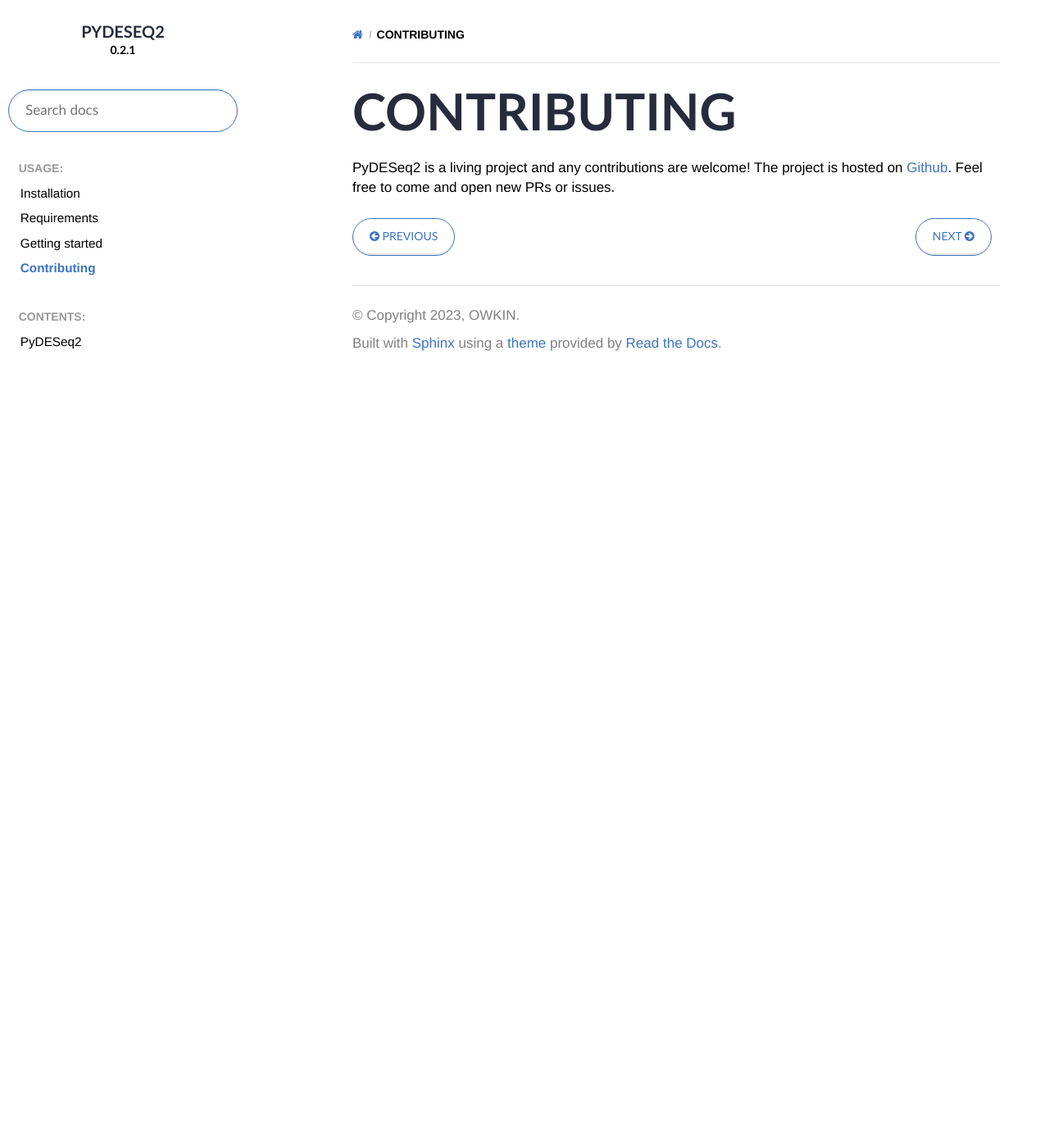
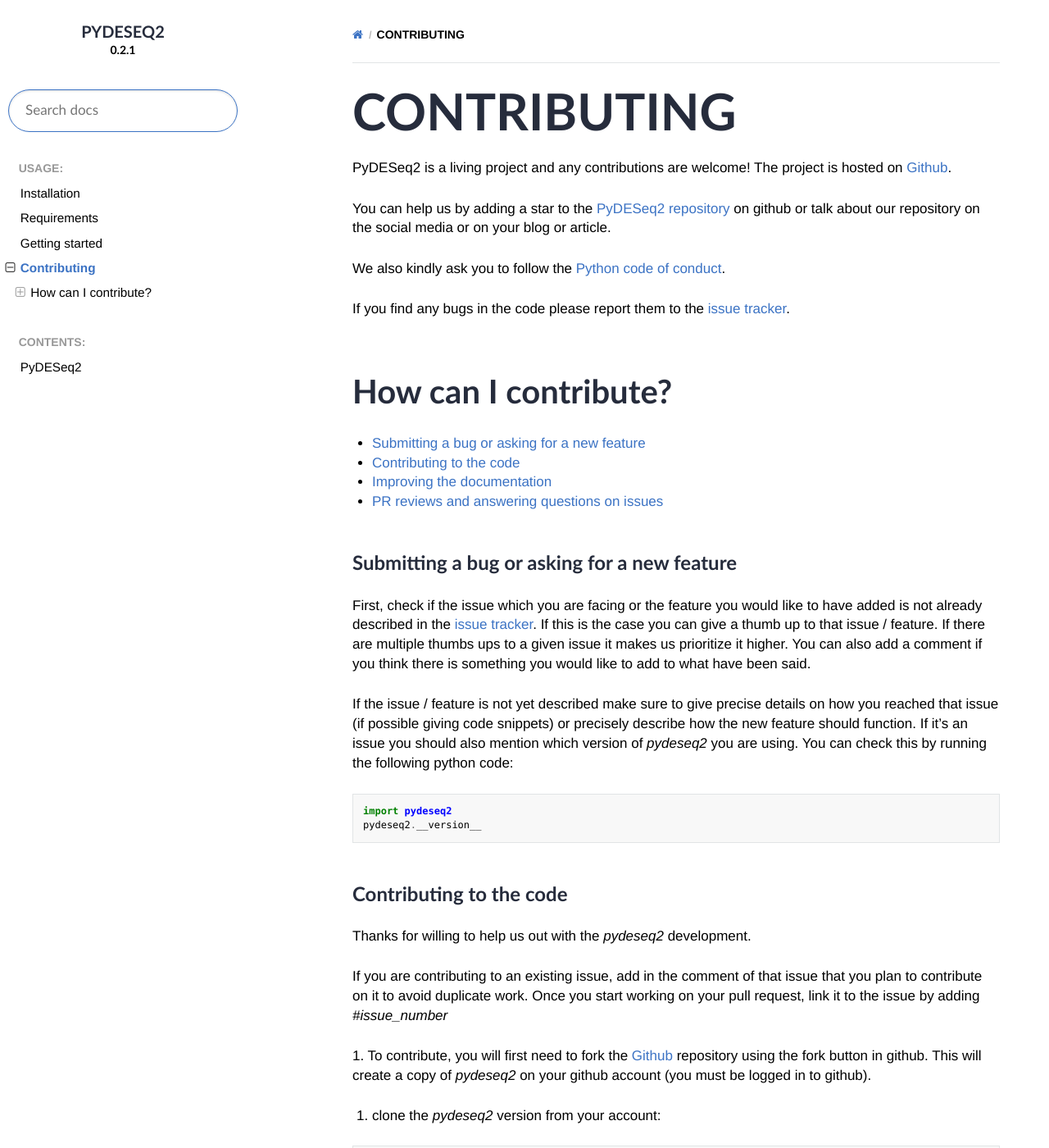
Before and after one commit to owkin/PyDESeq2, a Sphinx documentation site: the page built from docs/source/usage/contributing.rst, in a window 1280 px wide and 1400 px high. Shown: the whole window at 82% size. Built offline with Sphinx 7.4.7 and the Read the Docs theme 2.0.0, drawn with Linux system fonts in a browser that asks for light colours; some web fonts are replaced; some of the changed text lies outside the part shown.

Commit message:
DOC add contribution guidelines (#49)
add contribution guidelines

```diff
--- a/docs/source/usage/contributing.rst
+++ b/docs/source/usage/contributing.rst
@@ -1,5 +1,175 @@
 Contributing
 ------------
 
-PyDESeq2 is a living project and any contributions are welcome! The project is hosted on `Github <https://github.com/owkin/PyDESeq2>`_.
-Feel free to come and open new PRs or issues.
+PyDESeq2 is a living project and any contributions are welcome!
+The project is hosted on `Github <https://github.com/owkin/PyDESeq2>`_.
+
+You can help us by adding a star to the `PyDESeq2 repository <https://github.com/owkin/PyDESeq2>`_ on github or talk about
+our repository on the social media or on your blog or article.
+
+We also kindly ask you to follow the `Python code of conduct <https://www.python.org/psf/codeofconduct/>`_.
+
+If you find any bugs in the code please report them to the
+`issue tracker <https://github.com/owkin/PyDESeq2/issues>`_.
+
+How can I contribute?
+=====================
+- :ref:`bug`
+- :ref:`code_contrib`
+- :ref:`doc_contrib`
+- :ref:`answers`
+
+.. _bug:
+
+Submitting a bug or asking for a new feature
+^^^^^^^^^^^^^^^^^^^^^^^^^^^^^^^^^^^^^^^^^^^^
+
+First, check if the issue which you are facing or the feature you would like to
+have added is not already described in the
+`issue tracker <https://github.com/owkin/PyDESeq2/issues>`_.
+If this is the case you can give a thumb up to that
+issue / feature. If there are multiple thumbs ups to a given issue it makes us
+prioritize it higher. You can also add a comment if you think there is something
+you would like to add to what have been said.
+
+If the issue / feature is not yet described make sure to give precise details on
+how you reached that issue (if possible giving code snippets) or precisely
+describe how the new feature should function. If it's an issue you should also
+mention which version of `pydeseq2` you are using. You can check this by running the following python code:
+
+.. code-block:: python
+
+    import pydeseq2
+    pydeseq2.__version__
+
+.. _code_contrib:
+
+Contributing to the code
+^^^^^^^^^^^^^^^^^^^^^^^^
+
+Thanks for willing to help us out with the `pydeseq2` development.
+
+If you are contributing to an existing issue, add in the comment of that issue
+that you plan to contribute on it to avoid duplicate work. Once you start
+working on your pull request, link it to the issue by adding `#issue_number`
+
+1. To contribute, you will first need to fork the `Github <https://github.com/owkin/PyDESeq2>`_
+repository using the fork button in github. This will create a copy of
+`pydeseq2` on your github account (you must be logged in to github).
+
+1. clone the `pydeseq2` version from your account:
+
+.. code-block:: python
+
+    git clone git@github.com:<your-github-username>/pydeseq2.git
+    cd pydeseq2
+
+We recommend using conda environment, run:
+
+.. code-block:: bash
+
+    conda env create -n pydeseq2-dev python=3.8
+    conda activate pydeseq2-dev
+
+and then install `pydeseq2` in the development mode. This will also install all
+the required dependencies.
+
+.. code-block:: bash
+
+    pip install -e ."[dev]"
+    pre-commit install
+
+The pre-commit tool will automatically run `black` and `isort`, and check `flake8`
+compatibility
+
+3. Add the upstream remote:
+
+.. code-block:: bash
+
+    git remote add upstream git@github.com:owkin/pydeseq2.git
+
+4. Ensure that the origin and upstream are configured correctly by running:
+
+.. code-block:: bash
+
+    git remote -v
+
+you should see someting like this:
+
+.. code-block:: bash
+
+    origin  git@github.com:<your-github-username>/pydeseq2.git (fetch)
+    origin  git@github.com:<your-github-username>/pydeseq2.git (push)
+    upstream        git@github.com:owkin/pydeseq2.git (fetch)
+    upstream        git@github.com:owkin/pydeseq2.git (push)
+
+You are now all set and ready to start on your pull request (PR).
+
+5. Synchronize your branch with the upstream repository:
+
+.. code-block:: bash
+
+    git checkout main
+    git fetch upstream
+    git merge upstream/main --rebase
+
+6. Create a new branch where you will add your contributions:
+
+.. code-block:: bash
+
+    git checkout -b my_new_branch
+
+You can now make the changes commiting to your new branch. Each time you commit,
+the pre-commit will check for style in your code.
+
+7. Once you are ready to submit your PR, first make sure that all the changes
+   you have made are pushed into your github account:
+
+.. code-block:: bash
+
+    git push -u origin my_feature
+
+8. Now create a pull request from your fork by following those
+   `guidelines <https://docs.github.com/en/pull-requests/collaborating-with-pull-requests/proposing-changes-to-your-work-with-pull-requests/creating-a-pull-request-from-a-fork>`_.
+   Ensure that the description of your PR is sufficient to understand what you
+   are doing in the code.
+   The core developers of `pydeseq2` will receive a message that your PR is
+   ready for reviews.
+
+9. You will need to respond to all the comments before your PR can be merged.
+   Thanks for your contribution.
+
+.. _doc_contrib:
+
+Improving the documentation
+^^^^^^^^^^^^^^^^^^^^^^^^^^^
+
+If you wish to contribute to the documentation you need to follow the same
+guidelines as for the code PR (:ref:`code_contrib`) and additionally install the
+dependencies required for building the documentation.
+Once you have your environment for development ready, navigate to docs directory
+and install required libraries
+
+.. code-block:: bash
+
+    cd docs
+    pip install -r requirements.txt
+
+After you make the changes in the documentation you can check if it builds
+correctly by running (in the docs directory):
+
+.. code-block:: bash
+
+    make clean html
+
+If the build was correct you can now view the new document in the
+`docs/build/html` directory.
+
+.. _answers:
+
+PR reviews and answering questions on issues
+^^^^^^^^^^^^^^^^^^^^^^^^^^^^^^^^^^^^^^^^^^^^
+You can also help us by reviewing an existing PR or by answering questions posed
+on the issue borad `issue tracker <https://github.com/owkin/PyDESeq2/issues>`_.
+
+Thanks again and happy contributing!
```
